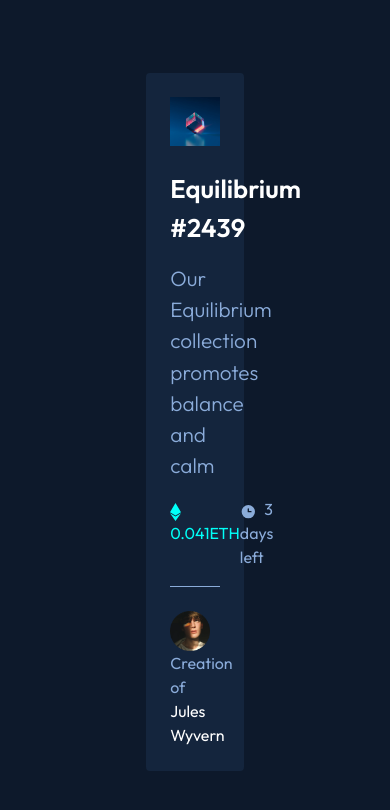
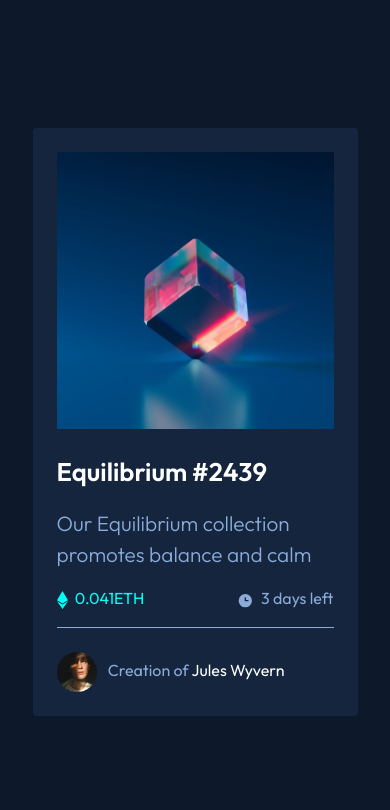
Before and after one commit to joaquin-osorio/nft-card-preview, a website: page index.html in a window 390 px wide. Drawn offline with nearby package versions, Linux system fonts and the light colour scheme.

Commit message:
mobile and hover

```diff
--- a/index.html
+++ b/index.html
@@ -1,16 +1,21 @@
 <!doctype html>
 <html lang="en">
+
 <head>
   <meta charset="utf-8">
   <meta name="viewport" content="width=device-width, initial-scale=1">
-    <link href="https://cdn.jsdelivr.net/npm/bootstrap@5.0.2/dist/css/bootstrap.min.css" rel="stylesheet" integrity="sha384-EVSTQN3/azprG1Anm3QDgpJLIm9Nao0Yz1ztcQTwFspd3yD65VohhpuuCOmLASjC" crossorigin="anonymous">
+  <link href="https://cdn.jsdelivr.net/npm/bootstrap@5.0.2/dist/css/bootstrap.min.css" rel="stylesheet"
+    integrity="sha384-EVSTQN3/azprG1Anm3QDgpJLIm9Nao0Yz1ztcQTwFspd3yD65VohhpuuCOmLASjC" crossorigin="anonymous">
   <link rel="stylesheet" href="css/style.css">
   <title>NFT Card Preview</title>
 </head>
+
 <body class="d-flex justify-content-center align-items-center">
-    <div class="col-3 customCard d-flex flex-column p-4 rounded">
-        <img class="mb-4" src="assets/image-equilibrium.jpg" alt="equilibrium">
-        <p class="customCard__title">Equilibrium #2439</p>
+  <div class="col-10 col-lg-3 p-3 customCard d-flex flex-column p-4 rounded">
+    <div class="image-filter">
+      <img src="assets/image-equilibrium.jpg" class="col-12" alt="">
+    </div>
+    <a class="mb-3 mt-4 customCard__title" href="#">Equilibrium #2439</a>
     <p class="customCard__subtitle">Our Equilibrium collection promotes balance and calm</p>
     <div class="d-flex flex-row justify-content-between">
       <div class="price">
@@ -29,6 +34,9 @@
     </div>
   </div>
 
-    <script src="https://cdn.jsdelivr.net/npm/bootstrap@5.0.2/dist/js/bootstrap.bundle.min.js" integrity="sha384-MrcW6ZMFYlzcLA8Nl+NtUVF0sA7MsXsP1UyJoMp4YLEuNSfAP+JcXn/tWtIaxVXM" crossorigin="anonymous"></script>
+  <script src="https://cdn.jsdelivr.net/npm/bootstrap@5.0.2/dist/js/bootstrap.bundle.min.js"
+    integrity="sha384-MrcW6ZMFYlzcLA8Nl+NtUVF0sA7MsXsP1UyJoMp4YLEuNSfAP+JcXn/tWtIaxVXM"
+    crossorigin="anonymous"></script>
 </body>
+
 </html>
--- a/scss/style.scss
+++ b/scss/style.scss
@@ -10,6 +10,10 @@ body{
 .customCard{
     background-color: hsl(216, 50%, 16%);
     &__title{
+        &:hover{
+            color: hsl(178, 100%, 50%);
+        }
+        text-decoration: none;
         font-weight: 600;
         font-size: 1.6rem;
         color: hsl(0, 0%, 100%);
@@ -19,6 +23,15 @@ body{
         font-size: 1.3rem;
         color: hsl(215, 51%, 70%);
     }
+
+    img:hover{
+        opacity: 50%;
+    }
+
+    .image-filter{
+        background-color: hsl(178, 100%, 50%);
+    }
+
     .price{
         span{
             color: hsl(178, 100%, 50%);
@@ -43,6 +56,9 @@ body{
             a{
                 color: white;
                 text-decoration: none;
+                &:hover{
+                    color: hsl(178, 100%, 50%);
+                }
             }
         }
     }
```
Also changed, not shown: css/style.css. Lines whose indentation alone changed are shown as unchanged.
